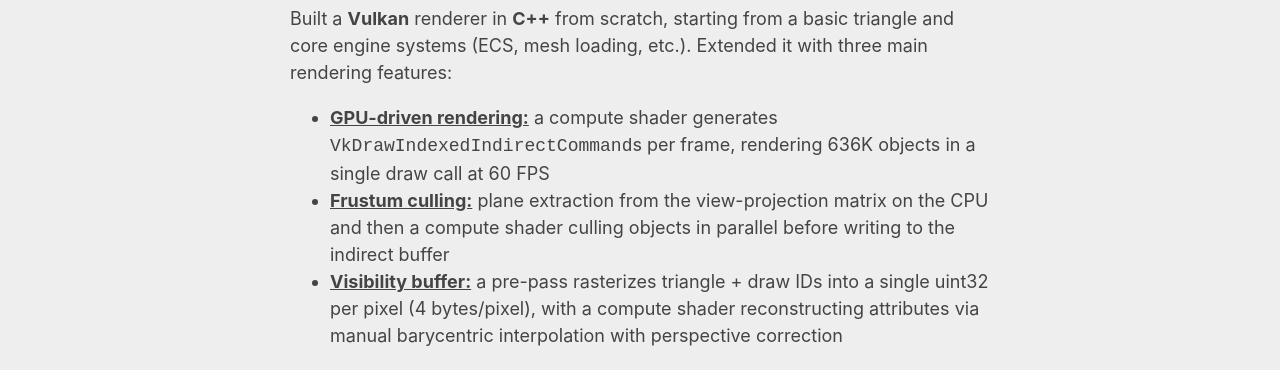
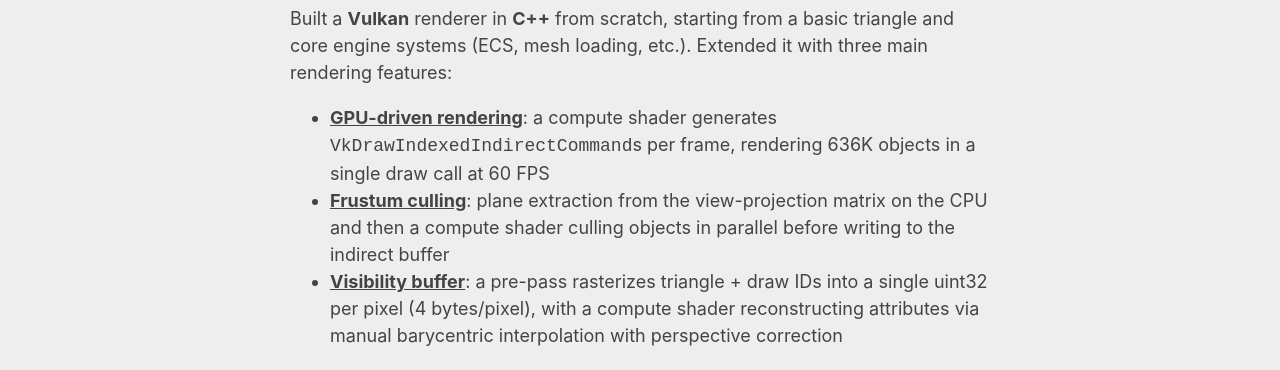
Before and after one commit to bakjedev/bakjedev.github.io, a Jekyll site: the page built from _projects/gpudriven.md, in a window 1280 px wide and 900 px high, scrolled down 440 px. Shown: the part 153-523 px from the top of the window. Built offline with Jekyll 4.4.1, drawn with Linux system fonts in a browser that asks for light colours.

Commit message:
Move semi cologns outside of bold and lik

```diff
--- a/_projects/gpudriven.md
+++ b/_projects/gpudriven.md
@@ -16,9 +16,9 @@
 
 Built a **Vulkan** renderer in **C++** from scratch, starting from a basic triangle and core engine systems (ECS, mesh loading, etc.). Extended it with three main rendering features:
 
-- [**GPU-driven rendering:**](../pages/gpu_driven) a compute shader generates `VkDrawIndexedIndirectCommand`s per frame, rendering 636K objects in a single draw call at 60 FPS
-- [**Frustum culling:**](../pages/frustum_culling) plane extraction from the view-projection matrix on the CPU and then a compute shader culling objects in parallel before writing to the indirect buffer
-- [**Visibility buffer:**](../pages/visibility_buffer) a pre-pass rasterizes triangle + draw IDs into a single uint32 per pixel (4 bytes/pixel), with a compute shader reconstructing attributes via manual barycentric interpolation with perspective correction
+- [**GPU-driven rendering**](../pages/gpu_driven): a compute shader generates `VkDrawIndexedIndirectCommand`s per frame, rendering 636K objects in a single draw call at 60 FPS
+- [**Frustum culling**](../pages/frustum_culling): plane extraction from the view-projection matrix on the CPU and then a compute shader culling objects in parallel before writing to the indirect buffer
+- [**Visibility buffer**](../pages/visibility_buffer): a pre-pass rasterizes triangle + draw IDs into a single uint32 per pixel (4 bytes/pixel), with a compute shader reconstructing attributes via manual barycentric interpolation with perspective correction
 
 **Cross platform** (Linux/Windows), shaders written in **Slang**.
 
```
